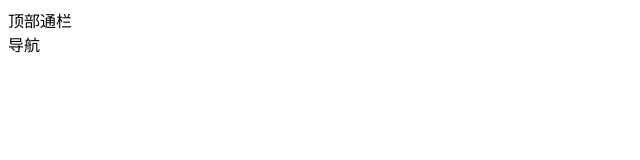
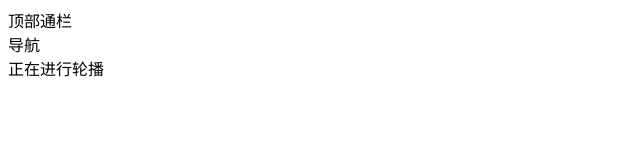
Before and after one commit to Hurricane-is-a-Supergod/test, a plain HTML site: page index.html in a window 1280 px wide. Shown: the whole page, without its empty margins (0-640 px from the left). Drawn offline with Linux system fonts and the light colour scheme.

Commit message:
正在轮播

```diff
--- a/index.html
+++ b/index.html
@@ -9,5 +9,6 @@
 <body>
    <header>顶部通栏</header>
    <nav>导航</nav>
+   <div>正在进行轮播</div>
 </body>
 </html>
```
